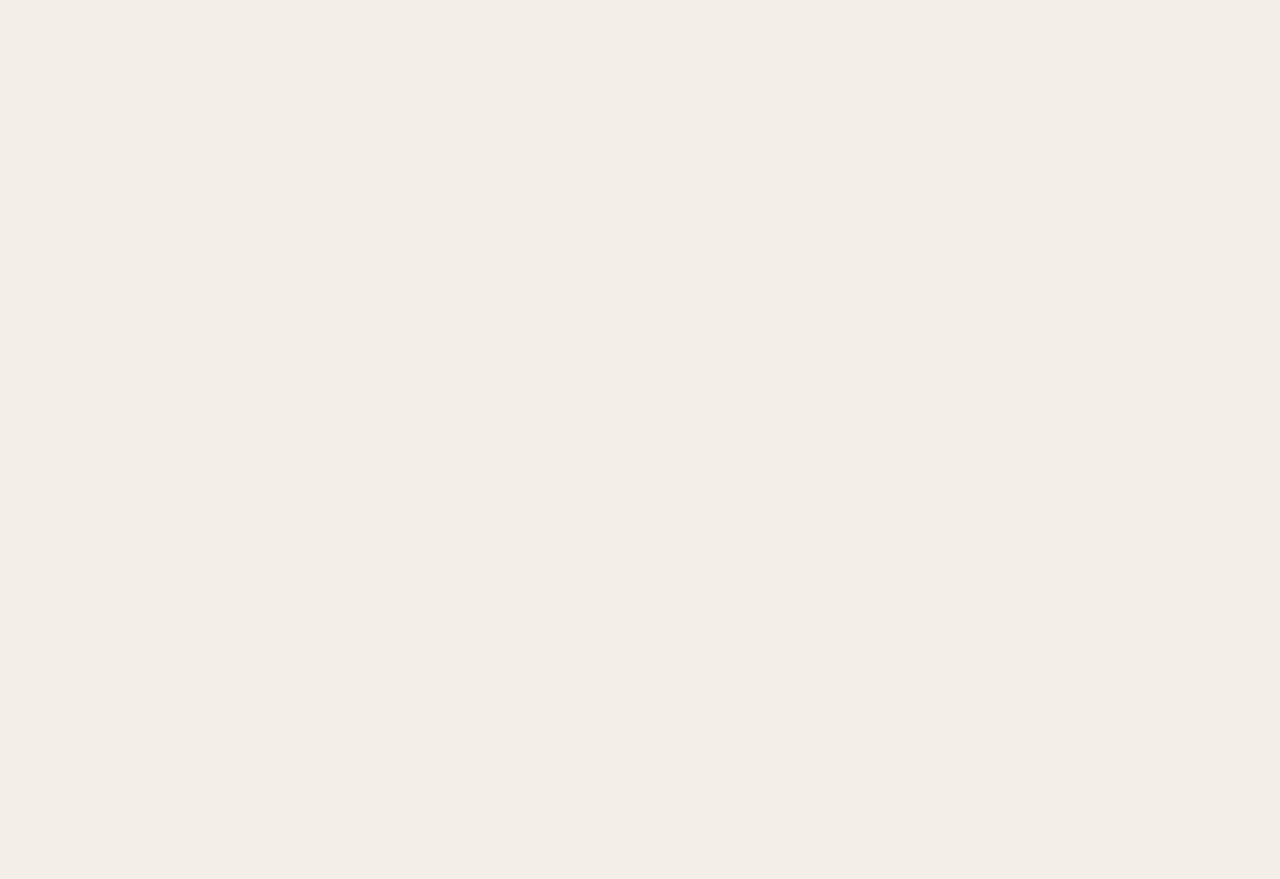
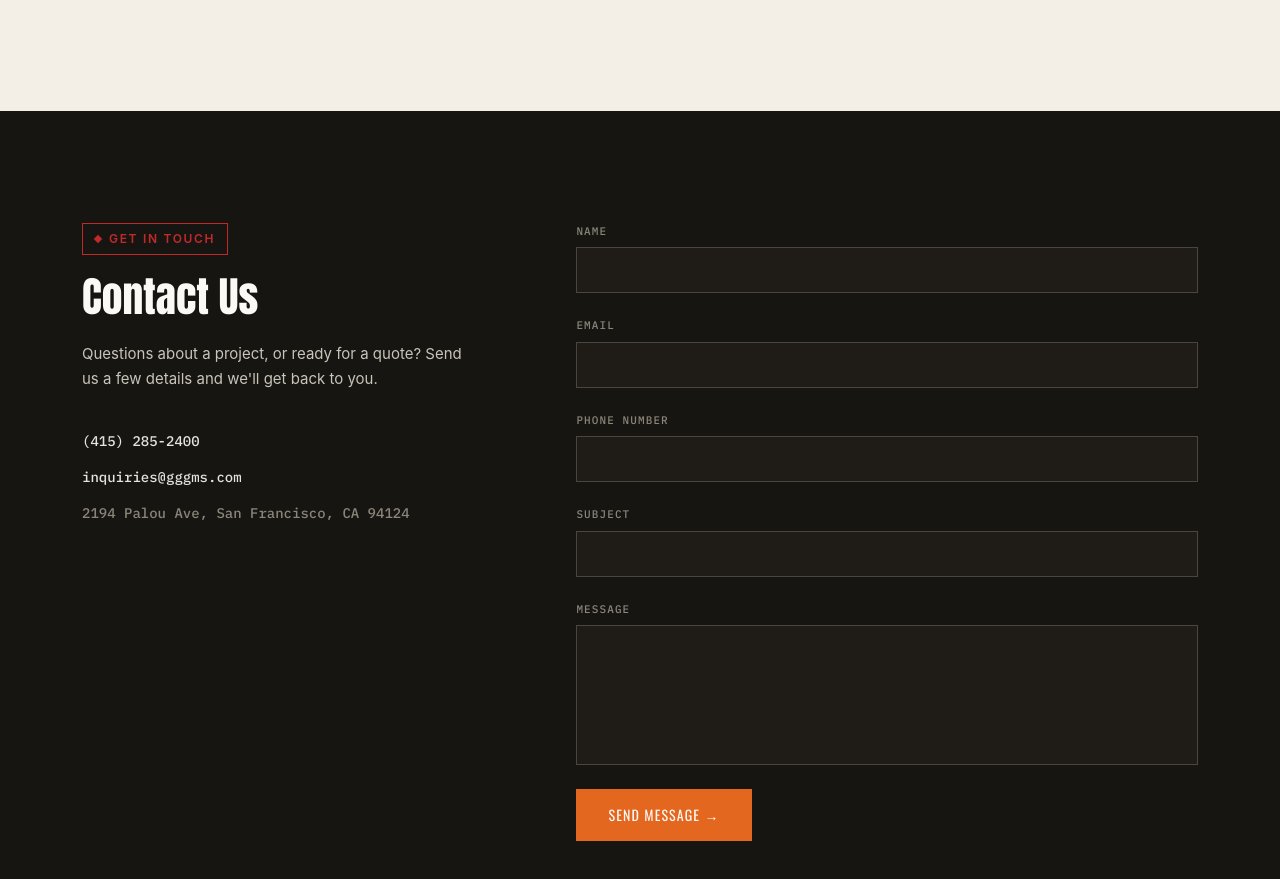
Before and after one commit to garbanzo2411/geo-grout, a Next.js app: page / in a window 1280 px wide. Shown: the part 3047-3926 px from the top of the page. Before the commit the page ends 3158 px from the top, so only its background shows below. Built offline with nearby package versions, Linux system fonts and the light colour scheme.

Commit message:
added contact form to hero section

```diff
--- a/src/app/contact/page.tsx
+++ b/src/app/contact/page.tsx
@@ -1,9 +1,9 @@
-export default function Page() {
-    return (
-        <main className = "min-h-screen flex items-center justify-center bg-paper">
-            <p className = "font-heading uppercase tracking-widest text-steel-dim">
-                coming soon...
-            </p>
-        </main>
-    );
+import { redirect } from "next/navigation";
+
+// The contact form now lives on the homepage so both
+// nav CTAs can scroll straight to it. This route stays in place in case
+// anything still links to contact directly, and just fowards to anchor.
+
+export default function ContactPage() {
+    redirect("/#contact")
 }
--- a/src/app/layout.tsx
+++ b/src/app/layout.tsx
@@ -1,6 +1,7 @@
 import type { Metadata } from 'next';
 import { Anton, Oswald, Inter, IBM_Plex_Mono } from "next/font/google";
 import Navbar from "@/components/layout/Navbar";
+import { SITE } from "@/lib/constants";
 import "./globals.css";
 
 const anton = Anton({
--- a/src/app/page.tsx
+++ b/src/app/page.tsx
@@ -1,6 +1,7 @@
 import Hero from "@/components/sections/Hero";
 import OwnerBioTeaser from "@/components/sections/OwnerBioTeaser";
 import ServicesGrid from "@/components/sections/ServicesGrid";
+import ContactForm from "@/components/sections/ContactForm";
 
 export default function Home() {
     return (
@@ -8,6 +9,7 @@ export default function Home() {
             <Hero />
             <OwnerBioTeaser />
             <ServicesGrid />
+            <ContactForm />
         </main>
     );
 }
--- a/src/components/sections/ContactForm.tsx
+++ b/src/components/sections/ContactForm.tsx
@@ -0,0 +1,121 @@
+"use client";
+
+import { useState } from "react";
+import { SITE } from "@/lib/constants";
+
+export default function ContactForm() {
+    const [submitted, setSubmitted] = useState(false);
+    const [sending, setSending] = useState(false);
+
+    function handleSubmit(e: React.FormEvent<HTMLFormElement>) {
+        e.preventDefault();
+        setSending(true);
+        // TODO: wire this up to a real endpoint once ready
+        setTimeout(() => {
+            setSending(false);
+            setSubmitted(true);
+        }, 500);
+    }
+    return (
+    <section id="contact" className="scroll-mt-24 bg-charcoal py-24 md:py-28">
+      <div className="max-w-295 mx-auto px-6 md:px-8">
+        <div className="grid md:grid-cols-[0.8fr_1.2fr] gap-14 md:gap-20">
+          {/* Info column */}
+          <div>
+            <span className="spec-tag text-red mb-5">Get In Touch</span>
+            <h2 className="font-display text-white text-3xl md:text-[2.6rem] leading-[1.05] mb-6">
+              Contact Us
+            </h2>
+            <p className="text-[#c9c4b8] text-[15px] leading-relaxed mb-10 max-w-sm">
+              Questions about a project, or ready for a quote? Send us a few
+              details and we&apos;ll get back to you.
+            </p>
+            <div className="flex flex-col gap-4 font-mono text-sm">
+              <a
+                href={SITE.phoneHref}
+                className="text-white/90 hover:text-orange transition-colors"
+              >
+                {SITE.phone}
+              </a>
+              <a
+                href={`mailto:${SITE.email}`}
+                className="text-white/90 hover:text-orange transition-colors"
+              >
+                {SITE.email}
+              </a>
+              <span className="text-steel">{SITE.address}</span>
+            </div>
+          </div>
+
+          {/* Form column */}
+          <div>
+            {submitted ? (
+              <div className="border border-steel/40 p-10 flex flex-col items-start gap-3">
+                <span className="spec-tag text-orange">Message Sent</span>
+                <p className="text-white text-lg font-heading uppercase tracking-wide">
+                  Thanks — we&apos;ll be in touch shortly.
+                </p>
+                <p className="text-[#c9c4b8] text-sm leading-relaxed">
+                  A member of our team typically responds within one business day.
+                </p>
+              </div>
+            ) : (
+              <form onSubmit={handleSubmit} className="flex flex-col gap-6">
+                <Field label="Name" name="name" type="text" required />
+                <Field label="Email" name="email" type="email" required />
+                <Field label="Phone Number" name="phone" type="tel" />
+                <Field label="Subject" name="subject" type="text" required />
+
+                <label className="flex flex-col gap-2">
+                  <span className="font-mono text-[11px] tracking-widest uppercase text-steel">
+                    Message
+                  </span>
+                  <textarea
+                    name="message"
+                    required
+                    rows={5}
+                    className="bg-charcoal-2 border border-steel/40 text-white px-4 py-3 text-sm leading-relaxed focus:outline-none focus:border-orange transition-colors resize-none"
+                  />
+                </label>
+
+                <button
+                  type="submit"
+                  disabled={sending}
+                  className="self-start font-heading text-sm tracking-[0.08em] uppercase px-8 py-4 bg-orange text-white hover:bg-red transition-colors disabled:opacity-60"
+                >
+                  {sending ? "Sending…" : "Send Message →"}
+                </button>
+              </form>
+            )}
+          </div>
+        </div>
+      </div>
+    </section>
+  );
+}
+
+function Field({
+  label,
+  name,
+  type,
+  required,
+}: {
+  label: string;
+  name: string;
+  type: string;
+  required?: boolean;
+}) {
+  return (
+    <label className="flex flex-col gap-2">
+      <span className="font-mono text-[11px] tracking-widest uppercase text-steel">
+        {label}
+      </span>
+      <input
+        type={type}
+        name={name}
+        required={required}
+        className="bg-charcoal-2 border border-steel/40 text-white px-4 py-3 text-sm focus:outline-none focus:border-orange transition-colors"
+      />
+    </label>
+  );
+}
```
